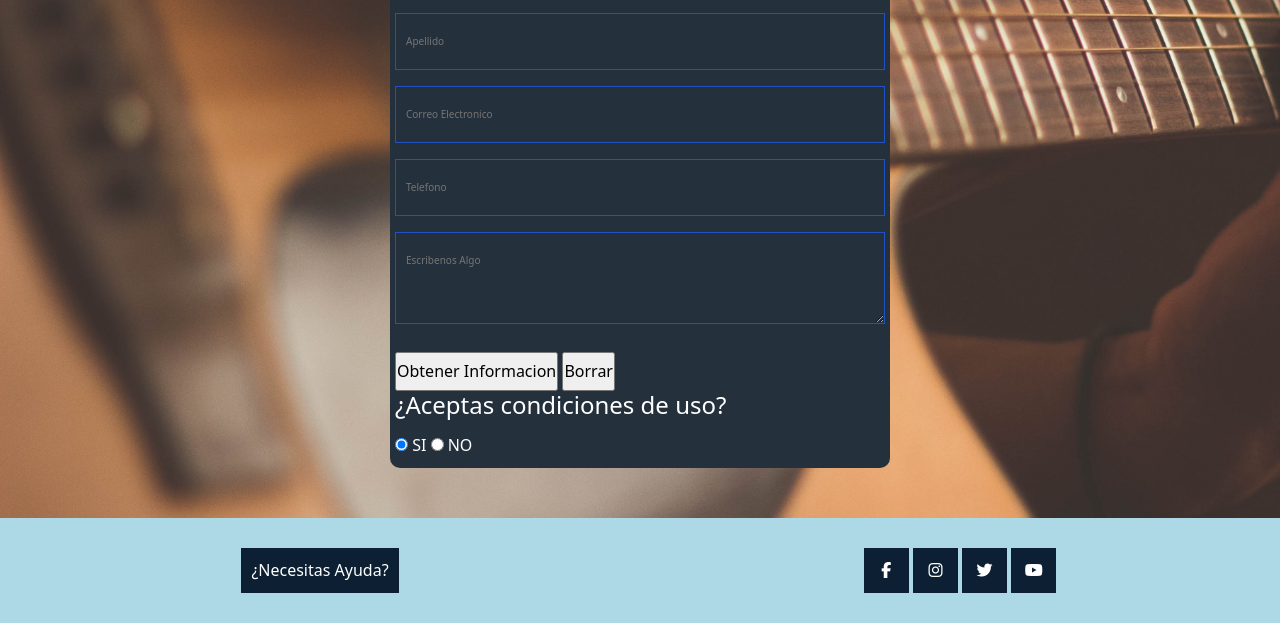
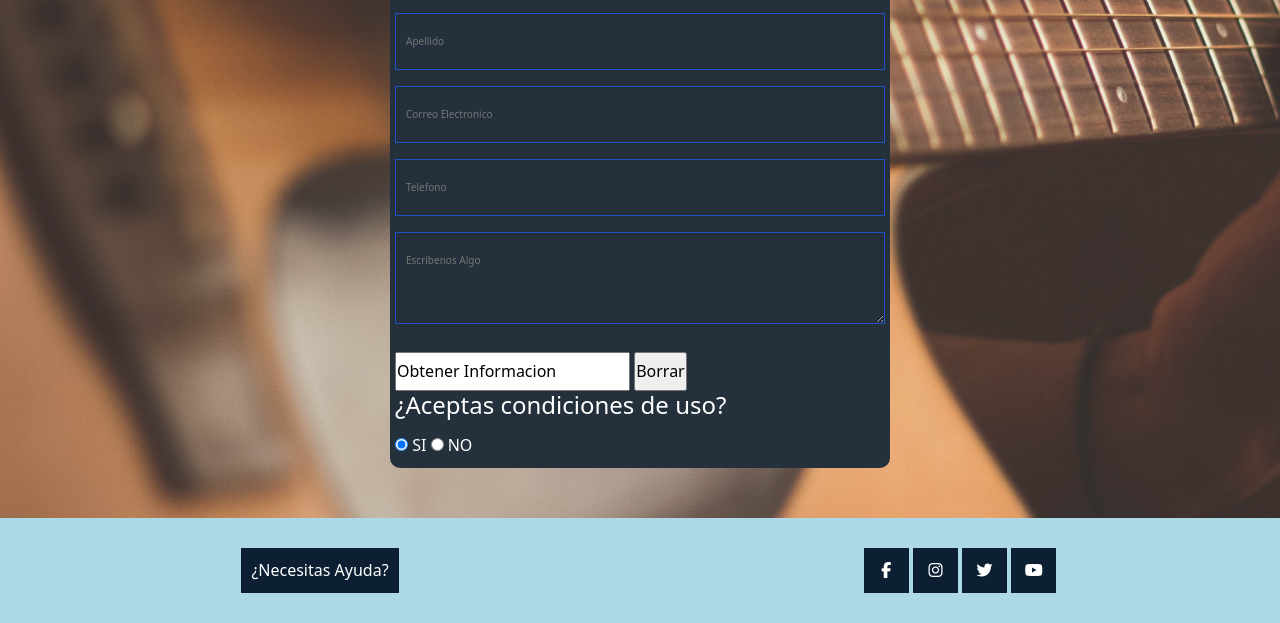
Before and after one commit to SantanaCoder/ds-produccion, a plain HTML site: page pages/Contacto.html in a window 1280 px wide. Shown: the part 601-1224 px from the top of the page. Drawn offline with nearby package versions, Linux system fonts and the light colour scheme.

Commit message:
2° preentrega ultima actalizacion

```diff
--- a/pages/Contacto.html
+++ b/pages/Contacto.html
@@ -40,9 +40,11 @@
 		</div>
 
 		<div>
-			<input class="botons" type="submit" value="Obtener Informacion" onclick="location.href='./volver.html';">
+			<input class="botons" type="url" value="Obtener Informacion" onclick="location.href='./volver.html';">
 			<input class="botons" type="reset" value="Borrar">
 		</div>
+
+
 
 		<div>
 			<h4 class="condiciones">¿Aceptas condiciones de uso?</h4>
```
